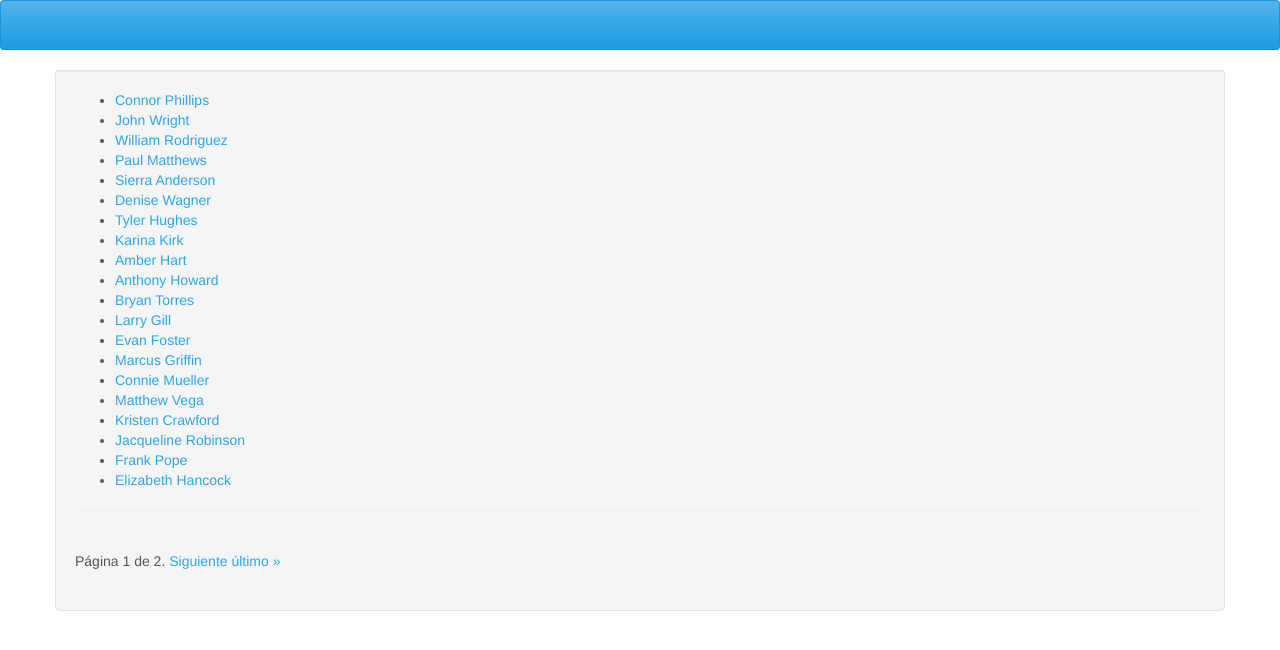
After one commit to luisza/university, a Django app: page /university/student/ in a window 1280 px wide. The commit adds this page. Shown: the top 650 px of the page. Run offline with Django 3.2, Linux system fonts and the light colour scheme; data comes from the database, SQL or seed files in the repository.

Commit message:
Incluye un listview y enlace de documentación

```diff
--- a/university/student/ListView.py
+++ b/university/student/ListView.py
@@ -1,10 +1,14 @@
 from django.views.generic import DetailView
 from university.models import Student
 from django.shortcuts import redirect, get_object_or_404
+from django.views.generic.list import ListView
 
-# https://docs.djangoproject.com/en/1.11/ref/class-based-views/generic-display/
-# https://docs.djangoproject.com/en/1.11/ref/class-based-views/generic-editing/
 
+# https://docs.djangoproject.com/en/2.2/ref/class-based-views/
+# https://docs.djangoproject.com/en/2.2/ref/class-based-views/generic-editing/
+
+
+# https://docs.djangoproject.com/en/2.2/ref/class-based-views/generic-display/#detailview
 class Student_Course(DetailView):
     model = Student
 
@@ -19,3 +23,9 @@ class Student_Course(DetailView):
     def get_queryset(self):
         query = super(Student_Course, self).get_queryset()
         return query.filter(user=self.request.user)
+
+
+# https://docs.djangoproject.com/en/2.2/ref/class-based-views/generic-display/#listview
+class StudentList(ListView):
+    model = Student
+    paginate_by = 20
--- a/university/templates/university/index.html
+++ b/university/templates/university/index.html
@@ -10,8 +10,10 @@
 		<nav class="navbar navbar-default   ">
 			<div class="container">
 				<ul class="nav navbar-nav navbar-right">
+					{% if object %}
 					<li > <a class="btn btn-sm" href="{%url 'course_list' object.pk %}"> Cursos</a> </li>
 					{#<li > <a href="{%url 'enrollment' object.pk %}"> Matricula</a> </li>#}
+					{% endif %}
 				</ul>
 		   </div>
 		</nav>
--- /dev/null
+++ b/university/templates/university/student_list.html
@@ -0,0 +1,29 @@
+{% extends 'university/index.html' %}
+
+{%block content %}
+<ul>
+{% for obj in object_list %}
+    <li ><a href="{% url 'course_list' obj.pk %}"> {{ obj }} </a> </li>
+{% endfor %}
+</ul>
+
+<hr>
+
+<div class="pagination">
+        <span class="step-links">
+            {% if page_obj.has_previous %}
+                <a href="?page=1">&laquo; inicio</a>
+                <a href="?page={{ page_obj.previous_page_number }}">anterior</a>
+            {% endif %}
+
+            <span class="current">
+                Página {{ page_obj.number }} de {{ page_obj.paginator.num_pages }}.
+            </span>
+
+            {% if page_obj.has_next %}
+                <a href="?page={{ page_obj.next_page_number }}">Siguiente</a>
+                <a href="?page={{ page_obj.paginator.num_pages }}">último &raquo;</a>
+            {% endif %}
+        </span>
+ </div>
+{%endblock%}
--- a/university/urls.py
+++ b/university/urls.py
@@ -1,6 +1,8 @@
-from django.conf.urls import include, url
-from university.student.ListView import Student_Course
+from django.conf.urls import  url
+from django.urls import path, include
+from university.student.ListView import Student_Course, StudentList
 
 urlpatterns = [
+                path('student/', StudentList.as_view(), name="student_list"),
                 url(r'student/(?P<pk>\d+)$', Student_Course.as_view(), name="course_list"),
               ]
```
Also changed, not shown: university/migrations/0003_auto_20171003_2028.py (deleted), university/migrations/0004_auto_20191112_0230.py (added).
